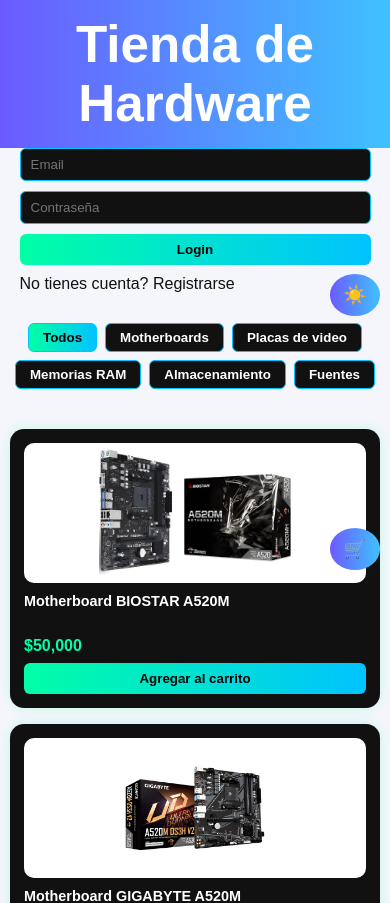
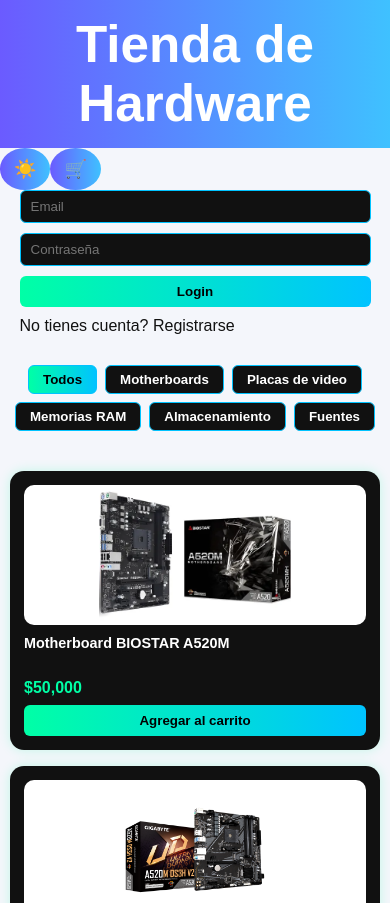
Before and after one commit to EnzoBernaola/tienda-react, a React app in the folder frontend/: page / in a window 390 px wide. Shown: the top 903 px of the page. Built offline with nearby package versions, Linux system fonts and the light colour scheme; the HTML template or start-up script is replaced by a standard one.

Commit message:
Ajustes responsive: íconos respetan header en móvil

```diff
--- a/frontend/src/pages/Home.css
+++ b/frontend/src/pages/Home.css
@@ -246,32 +246,36 @@
 
 @media (max-width: 600px) {
   header {
+    display: flex;
+    justify-content: center;
+    align-items: center;
     position: relative;
-    z-index: 300;
-    text-align: center;
     padding: 15px 10px;
     font-size: 1.6rem;
+    gap: 20px;
+  }
+
+  .header-icons {
+    display: flex;
+    flex-direction: column;
+    position: absolute;
+    right: 10px;
+    top: 50%;
+    transform: translateY(-50%);
+    gap: 10px;
+    z-index: 400;
   }
 
   .theme-toggle,
   .cart-toggle {
-    position: absolute;
-    right: 10px;
-    display: block;
-    transform: translateY(-50%);
-    z-index: 400;
-  }
-
-  .theme-toggle {
-    top: 35%;
-  }
-
-  .cart-toggle {
-    top: 65%;
+    position: relative;
+    right: 0;
+    top: 0;
+    transform: none;
   }
 
   .cart-container {
-    top: 120px;
+    top: 140px;
     right: 10px;
     width: 90%;
     max-height: 60vh;
```
